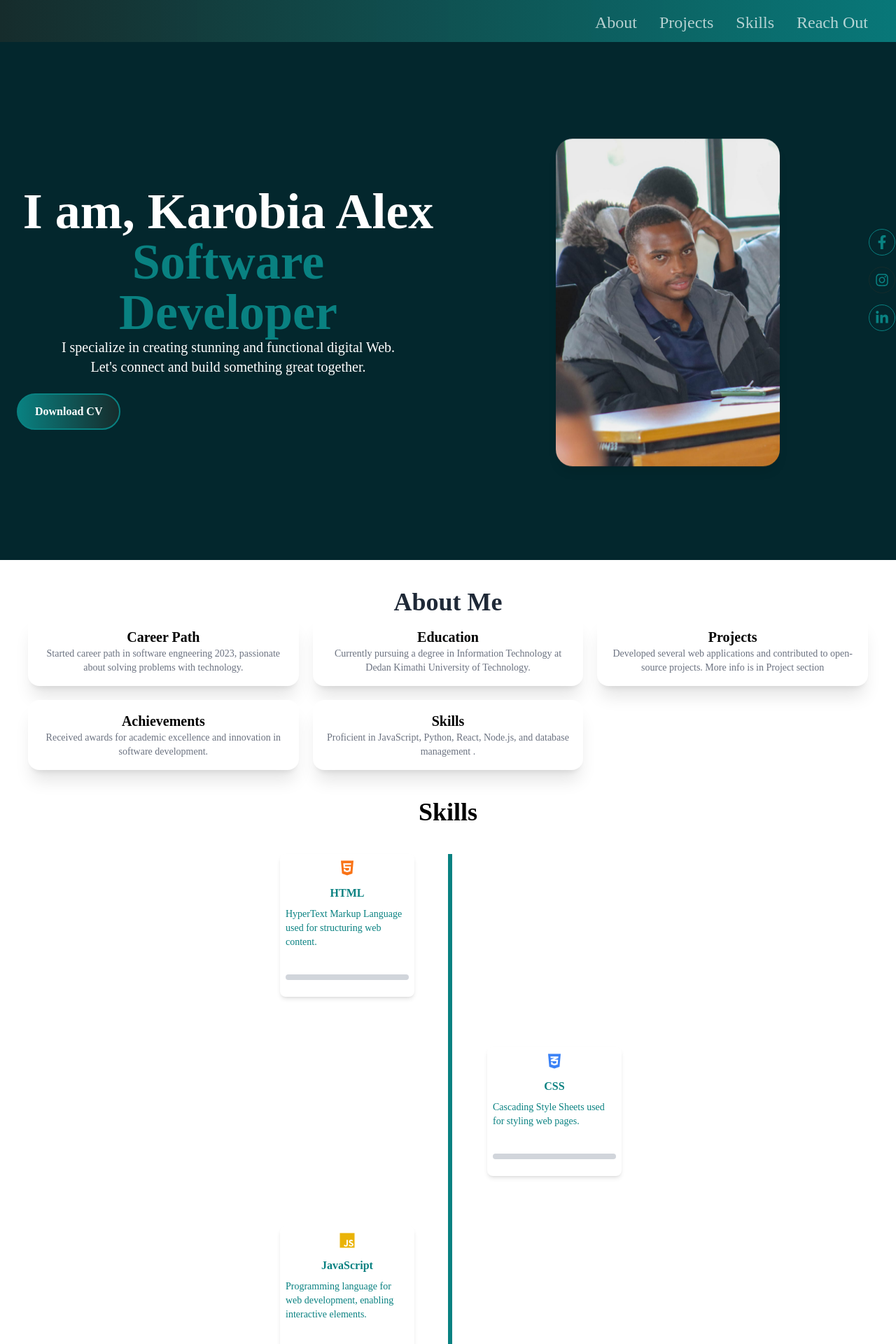
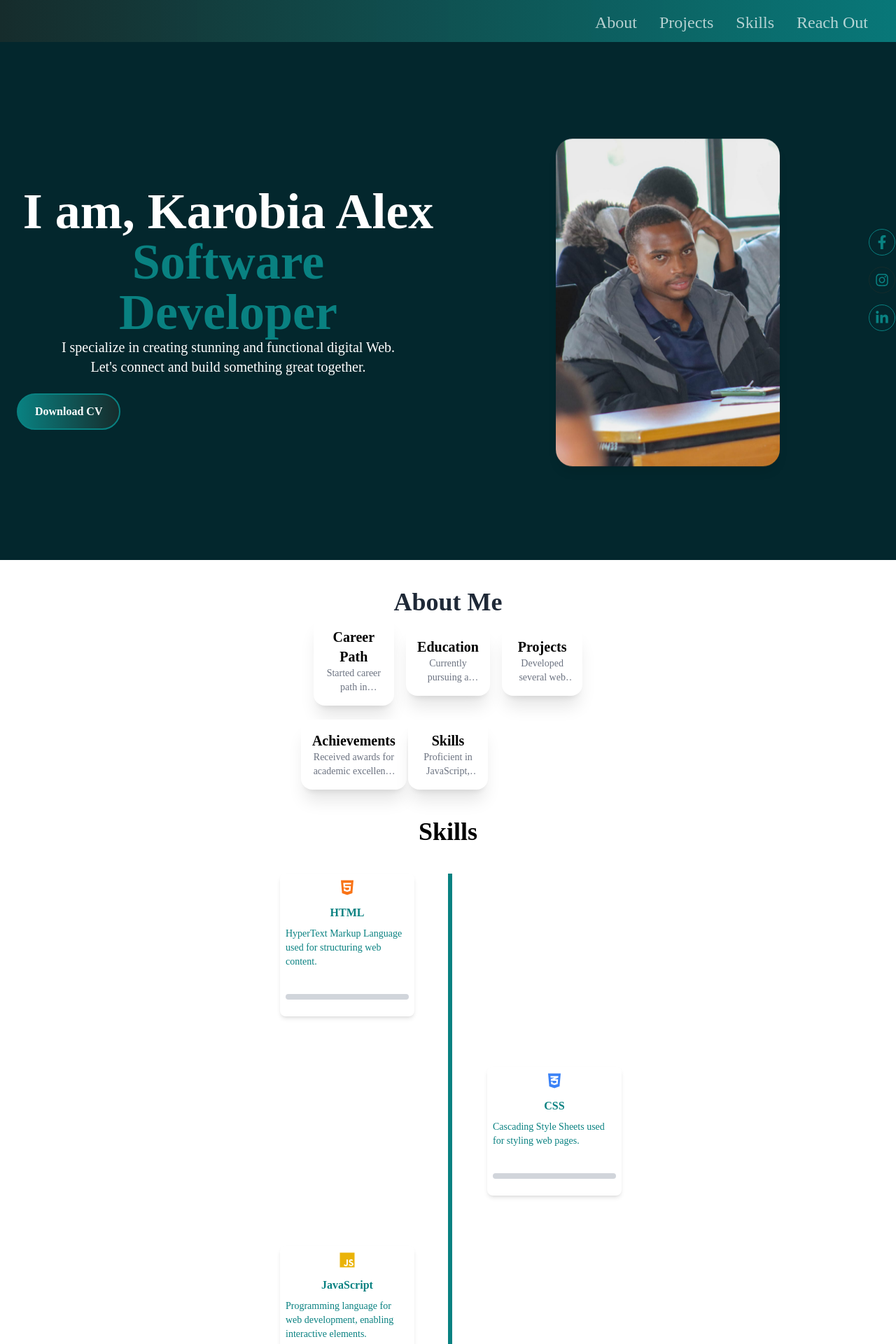
Before and after one commit to karoshalex0873/Karobia.me, a React (Vite) app: page / in a window 1280 px wide. Shown: the top 1920 px of the page at 70% size. Built offline with nearby package versions, Linux system fonts and the light colour scheme.

Commit message:
adjusting cards layout

```diff
--- a/src/App.jsx
+++ b/src/App.jsx
@@ -10,7 +10,7 @@ const App = () => {
   return (
     <div>
       <Main />
-      <div className="px-2 mx-auto container">
+      <div className="px-0 mx-auto max-w-md">
       <About />
       </div>
 
```
